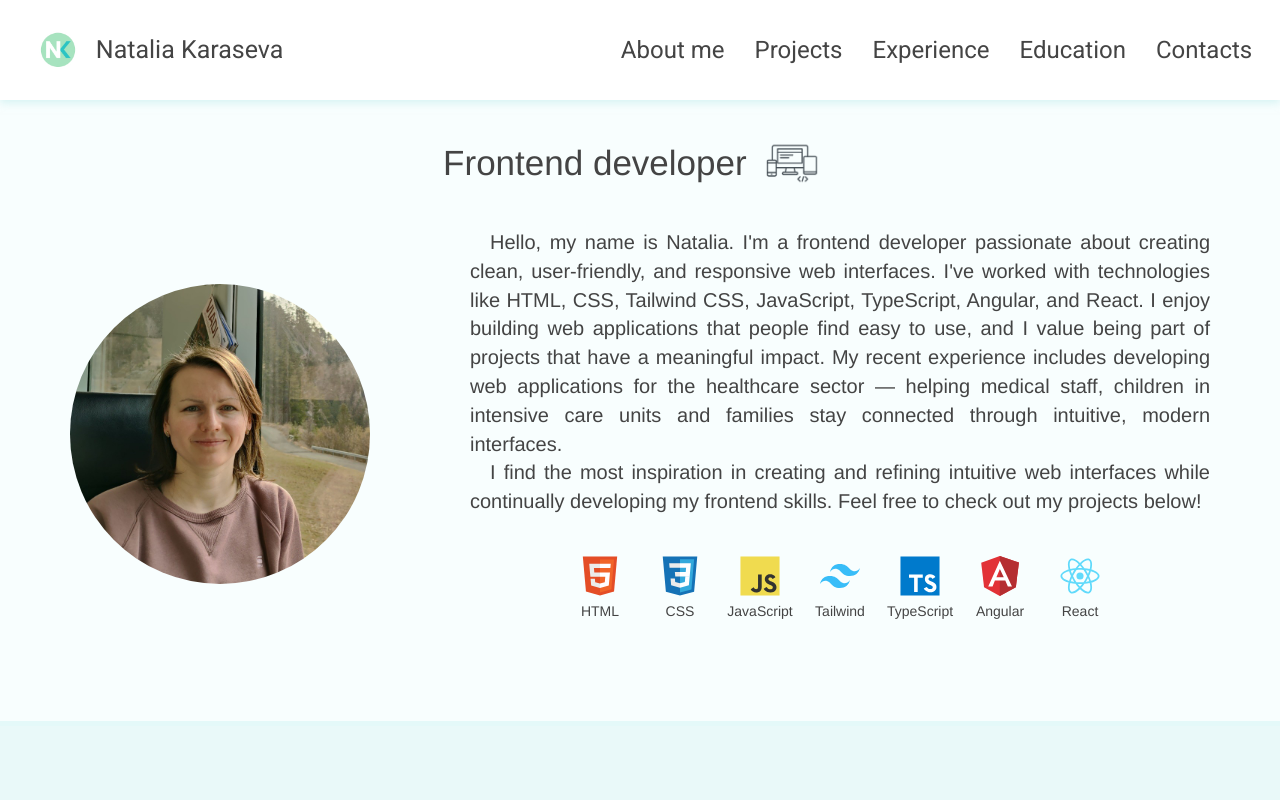
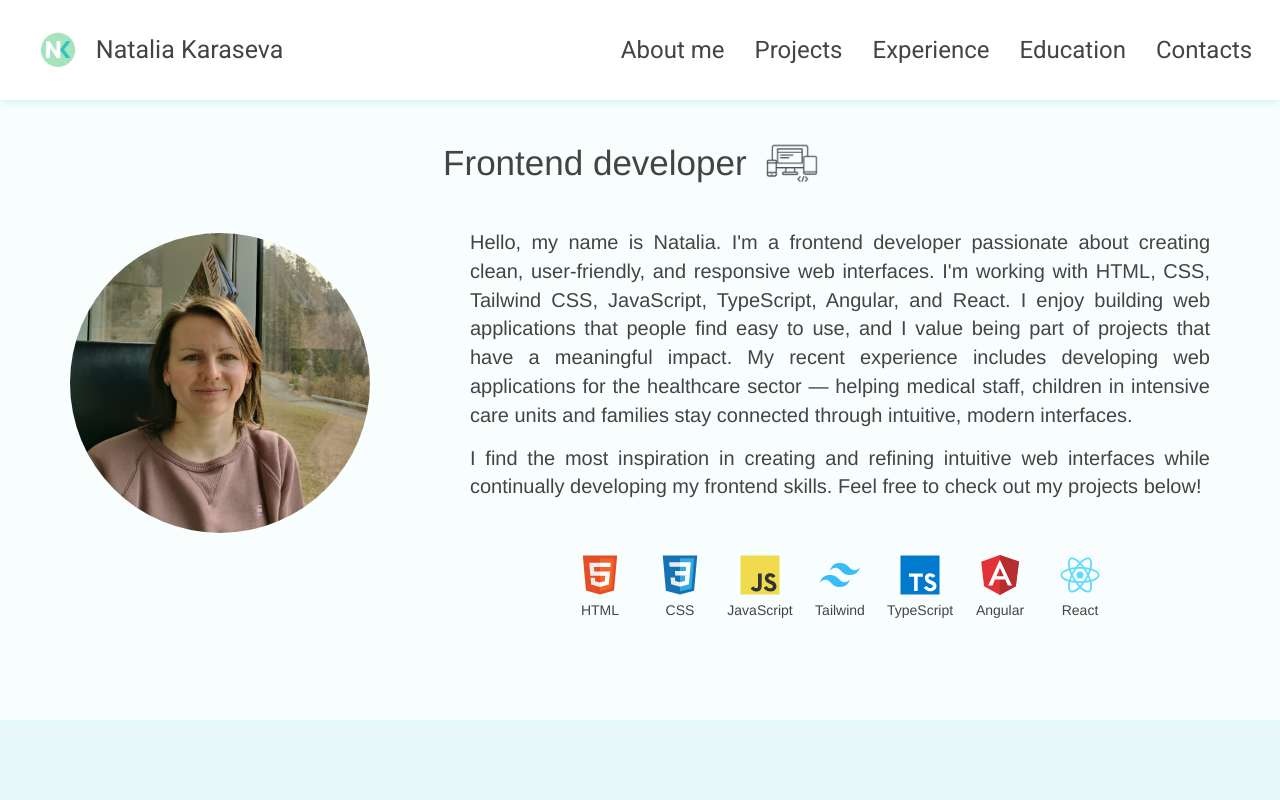
Before and after one commit to nat-k-dev/natkdev.com, a React (Create React App) app: page / in a window 1280 px wide. Shown: the top 800 px of the page. Built offline with nearby package versions, Linux system fonts and the light colour scheme.

Commit message:
align text about me

```diff
--- a/src/components/home/main/about-me/aboutMe.css
+++ b/src/components/home/main/about-me/aboutMe.css
@@ -23,8 +23,8 @@
 }
 
 .aboutme__paragraph {
-    text-indent: 20px;
 	line-height: 1.8rem;
+	margin-bottom: 14px;
 }
 
 .subsection__aboutme {
@@ -32,7 +32,6 @@
 	grid-template-columns: 1fr 3fr;
 	gap: 60px;
 	justify-items: center;
-	align-items: center;
 	max-width: 1200px;
 	margin: auto;
 }
--- a/src/components/home/main/about-me/aboutMe.js
+++ b/src/components/home/main/about-me/aboutMe.js
@@ -17,7 +17,7 @@ function AboutMe() {
             <p className="aboutme__paragraph">
             Hello, my name is Natalia.
 I'm a frontend developer passionate about creating clean, user-friendly, and responsive web interfaces.
-I've worked with technologies like HTML, CSS, Tailwind CSS, JavaScript, TypeScript, Angular, and React.
+I'm working with HTML, CSS, Tailwind CSS, JavaScript, TypeScript, Angular, and React.
 I enjoy building web applications that people find easy to use, and I value being part of projects that have a meaningful impact.
 My recent experience includes developing web applications for the healthcare sector — helping medical staff, children in intensive care units and families stay connected through intuitive, modern interfaces.
             </p>
```
